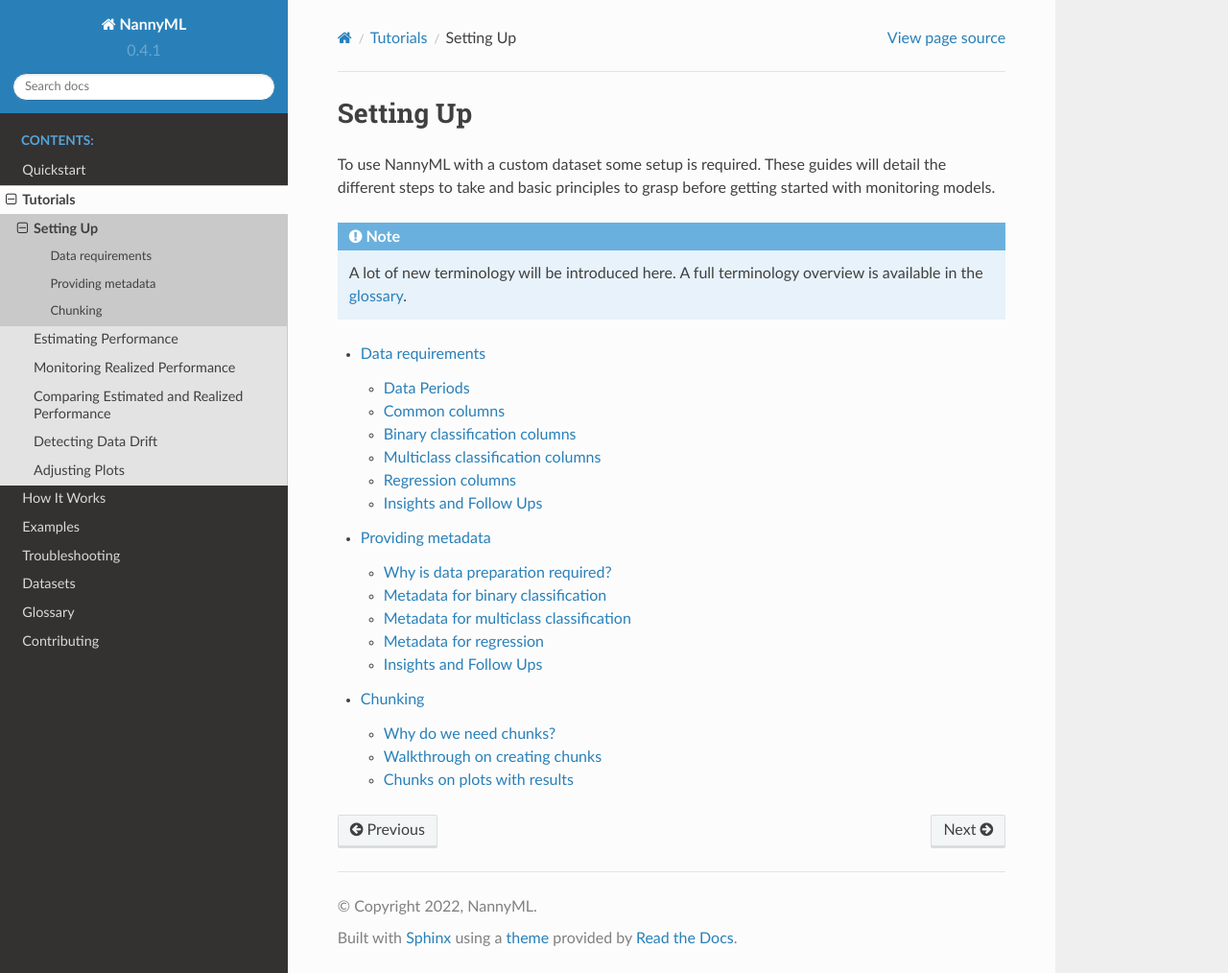
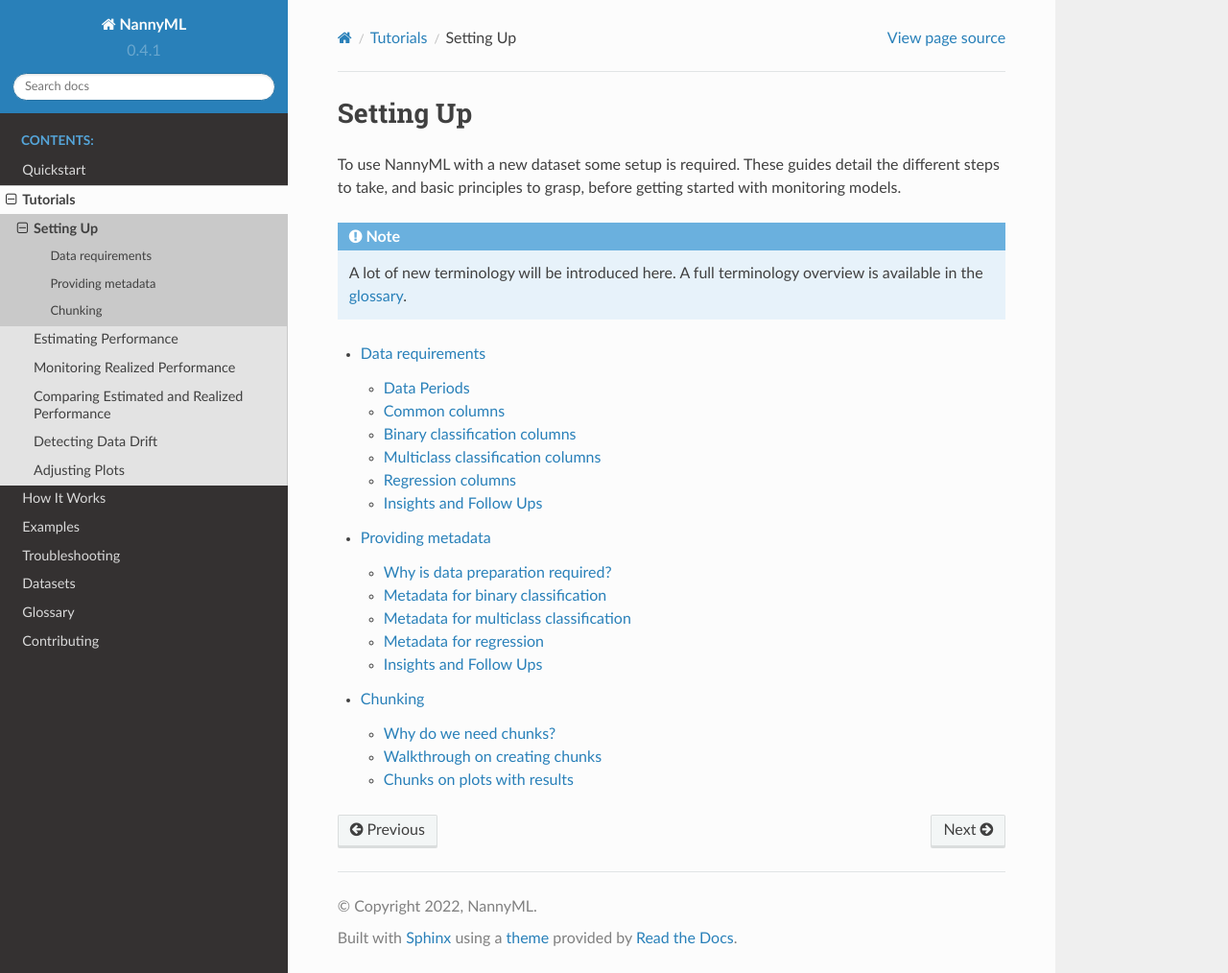
Before and after one commit to NannyML/nannyml, a Sphinx documentation site: the page built from docs/tutorials/setting_up.rst, in a window 1280 px wide and 1014 px high. Shown: the whole window at 96% size. Built offline with Sphinx 7.4.7 and the Read the Docs theme 2.0.0, drawn with Linux system fonts in a browser that asks for light colours; pages that are not in the unit, such as notebooks, are missing from menus; the version number is read from the project's files by our own code.

Commit message:
Update setting_up.rst

```diff
--- a/docs/tutorials/setting_up.rst
+++ b/docs/tutorials/setting_up.rst
@@ -4,8 +4,8 @@
 Setting Up
 ======================================
 
-To use NannyML with a custom dataset some setup is required.
-These guides will detail the different steps to take and basic principles to grasp
+To use NannyML with a new dataset some setup is required.
+These guides detail the different steps to take, and basic principles to grasp,
 before getting started with monitoring models.
 
 .. note::
```
